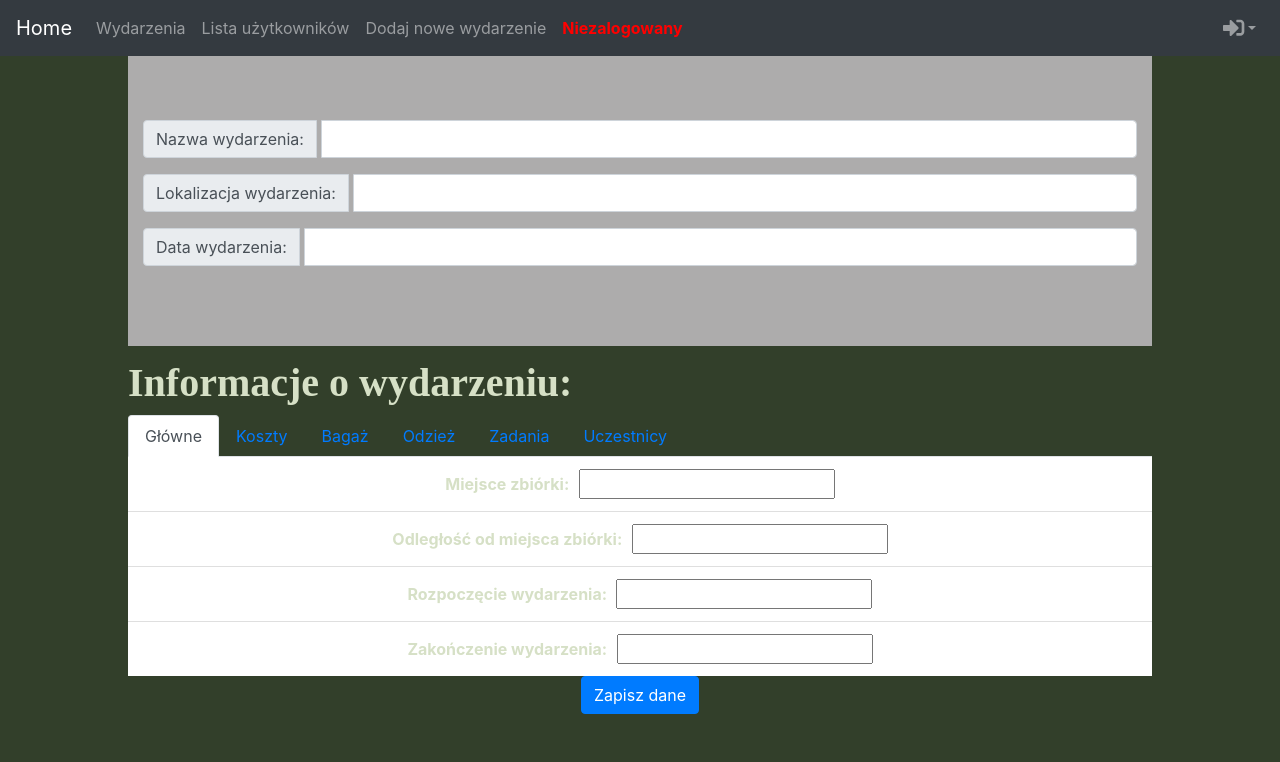
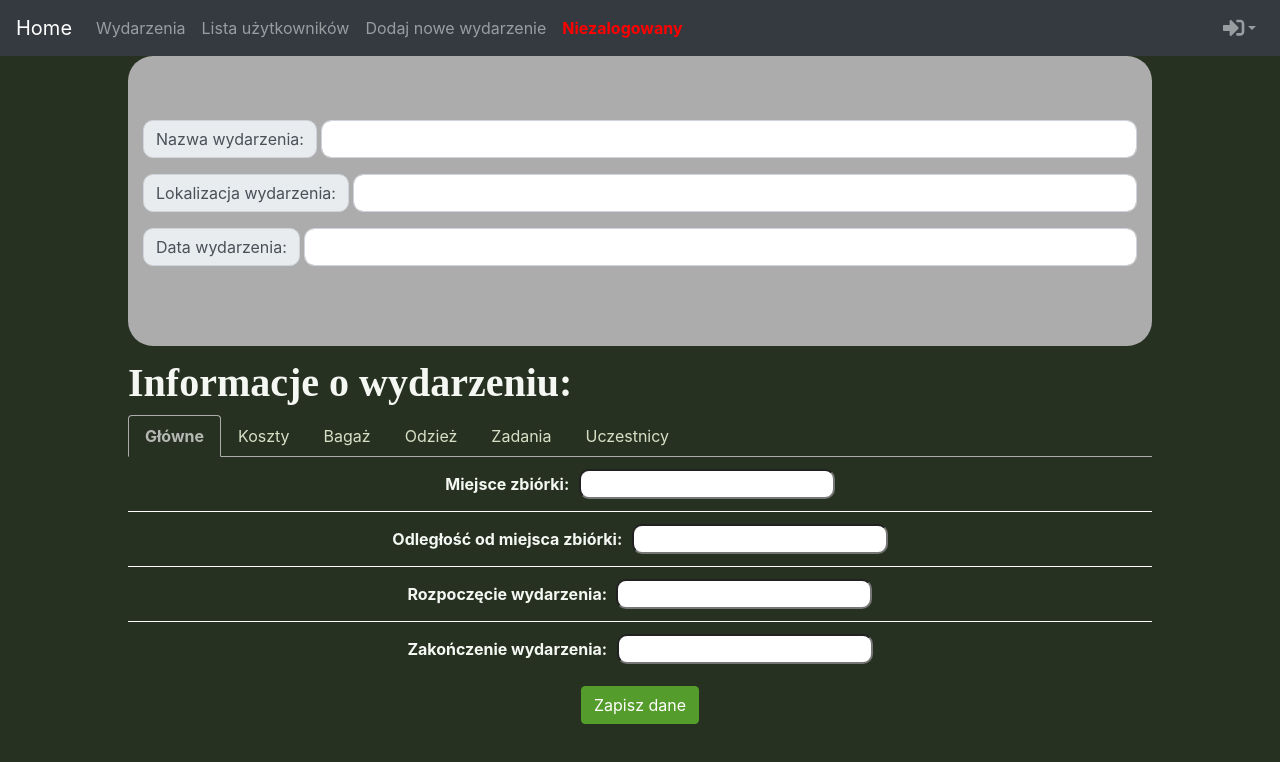
Before and after one commit to kubwosz/event-support-app-frontside, a React (Create React App) app in the folder event-support-app/: page /addEvent in a window 1280 px wide. Shown: the top 762 px of the page. Built offline with nearby package versions, Linux system fonts and the light colour scheme.

Commit message:
more changes in styles

```diff
--- a/event-support-app/src/components/add_event/style.css
+++ b/event-support-app/src/components/add_event/style.css
@@ -1,3 +1,12 @@
 input{
     margin-left: 0.5%;
+    border-radius: 10px;
 }
+
+#inputGroup-sizing-default{
+    border-radius: 10px;
+}
+
+.input-group>.form-control:not(:first-child){
+    border-radius: 10px;
+}
--- a/event-support-app/src/components/event_details/style.css
+++ b/event-support-app/src/components/event_details/style.css
@@ -4,6 +4,8 @@
     margin: auto;
     margin-top: 0;
     background-color: rgb(173, 172, 172);
+    border-radius: 25px;
+    color: rgb(5, 32, 3);
 }
 
 #EventInformations{
@@ -26,3 +28,24 @@ margin-right: 10%;
 #EventsList{
     margin: 1%;
 }
+
+.list-group-item{
+    background-color: rgb(39, 49, 33);
+    border-color: white;
+}
+
+.nav-tabs .nav-link.active{
+    border-color: rgb(173, 172, 172) rgb(173, 172, 172)rgb(39, 49, 33);
+    background-color: rgb(39, 49, 33);
+    color: rgb(182, 184, 179);
+    font-weight: 700;
+}
+
+.nav-tabs {
+    border-radius: 0px;
+    border-color: rgb(173, 172, 172);
+}
+
+.nav-tabs .nav-link{
+    color: rgb(214, 224, 198);
+}
--- a/event-support-app/src/components/events_list/index.jsx
+++ b/event-support-app/src/components/events_list/index.jsx
@@ -84,7 +84,7 @@ class EventsList extends React.Component {
         <h1 className="Header">Lista wydarzeń:</h1>
         <div className="grid-wrapper">{events}</div>
 
-        <Pagination className="pagination">{items}</Pagination>
+        <Pagination>{items}</Pagination>
         {/* <Pagination
           active={this.state.activePage}
           onPageChange={this.handlePaginationChange}
--- a/event-support-app/src/components/events_list/style.css
+++ b/event-support-app/src/components/events_list/style.css
@@ -22,3 +22,18 @@
     justify-content: center;
     margin: 2%;
 }
+
+.page-link{
+    background-color: rgb(23, 34, 4);
+    border-color: rgb(134, 134, 134);
+    color: white;
+}
+
+.page-item.active .page-link{
+    background-color: rgb(84, 156, 43);
+    border-color: rgb(134, 134, 134);
+}
+
+.nav-tabs{
+    border-radius: 25px;
+}
--- a/event-support-app/src/components/members_list/style.css
+++ b/event-support-app/src/components/members_list/style.css
@@ -12,6 +12,7 @@
     grid-gap: 1rem;
     grid-auto-flow: dense;
     margin: 2%;
+    font-size: 18px;
 }
 
 #Members{
--- a/event-support-app/src/css/main.css
+++ b/event-support-app/src/css/main.css
@@ -1,5 +1,11 @@
 body {
-  background-color: #323f2a;
-  color: #d6e0c6;
+  background-color: #273121;
+  color: #f5f7f3;
+}
+
+.btn-primary {
+  margin: 1%;
+  background-color: #549c2b;
+  border-color: #549c2b;
 }
 /*# sourceMappingURL=main.css.map */
--- a/event-support-app/src/css/main.scss
+++ b/event-support-app/src/css/main.scss
@@ -1,10 +1,16 @@
 $colors: (
 primary: #005DFF,
-accent: rgb(50, 63, 42)
+accent: rgb(39, 49, 33)
 );
 
 
 body{
     background-color: map-get($colors,accent);
-    color: rgb(214, 224, 198);
+    color: rgb(245, 247, 243);
 }
+
+.btn-primary{
+    margin: 1%;
+    background-color: rgb(84, 156, 43);
+    border-color: rgb(84, 156, 43);
+}
```
Also changed, not shown: 1 other file (tests, documents, lock files or other folders).
